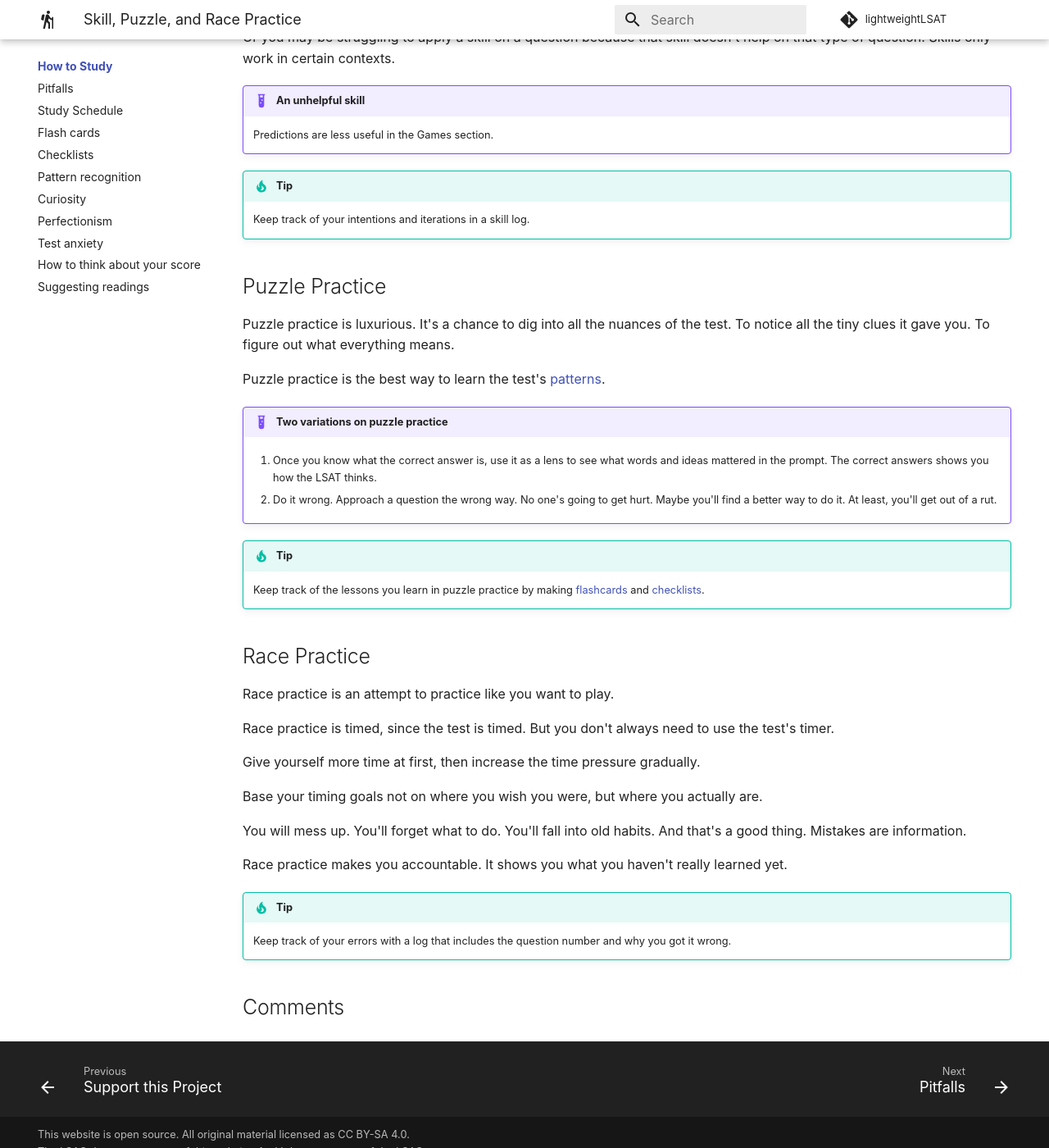
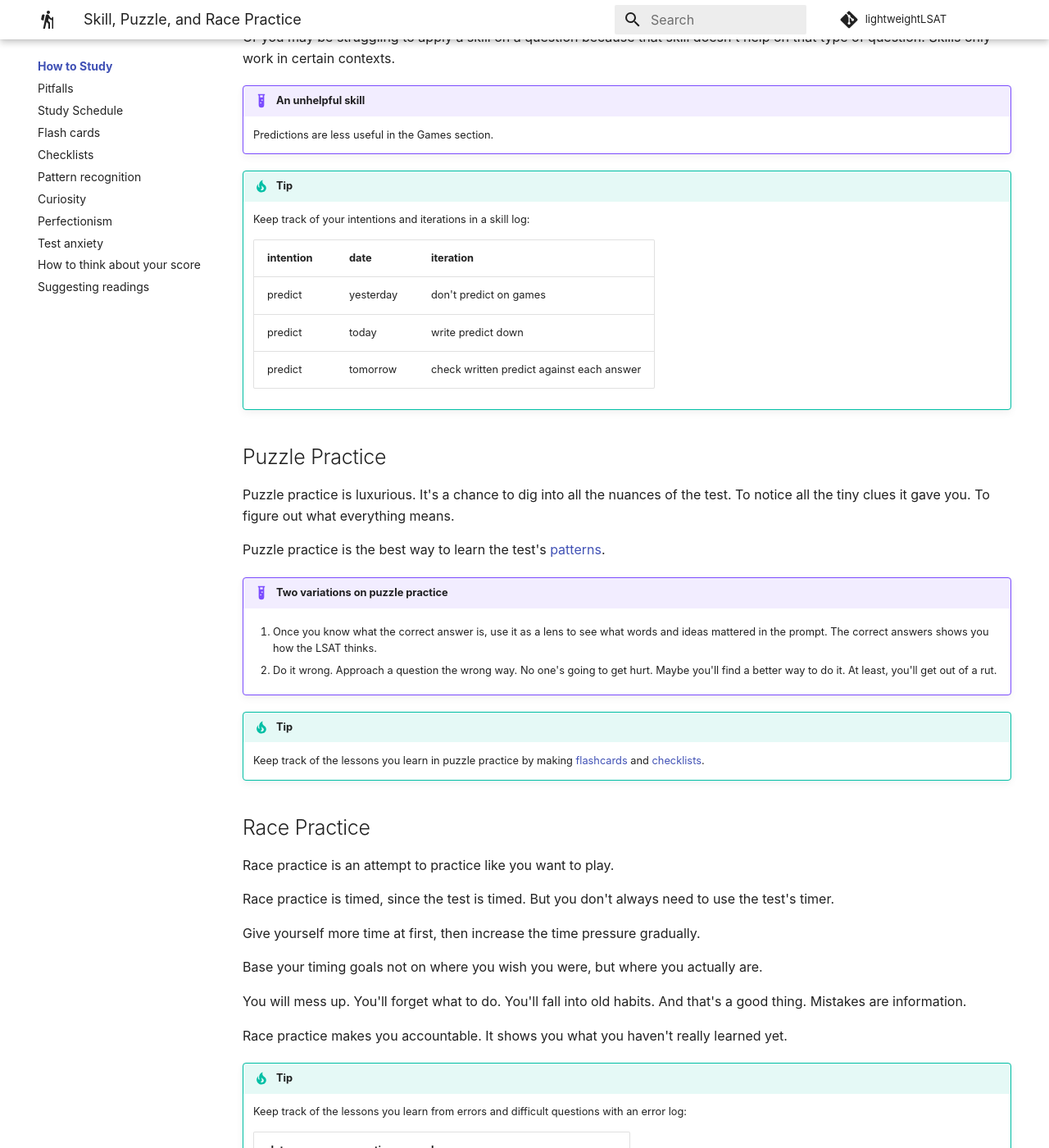
Before and after one commit to gpdowney/lightweightLSAT, an MkDocs documentation site: the page built from docs/how-to-study/index.md, in a window 1280 px wide and 1400 px high, scrolled down 2036 px. Shown: the whole window at 82% size. Built offline with MkDocs 1.6.1 and Material for MkDocs 9.7.7, drawn with Linux system fonts in a browser that asks for light colours; some web fonts are replaced; comment, search, counter and statistics services are not loaded; some of the changed text lies outside the part shown.

Commit message:
add example logs and fix links

```diff
--- a/docs/how-to-study/index.md
+++ b/docs/how-to-study/index.md
@@ -89,7 +89,13 @@ Skills only work in certain contexts.
 
 !!! tip
 
-    Keep track of your intentions and iterations in a skill log.
+    Keep track of your intentions and iterations in a skill log:
+
+    intention | date | iteration
+    -- | -- | --
+    predict | yesterday | don't predict on games
+    predict | today | write predict down
+    predict | tomorrow | check written predict against each answer
 
 ## Puzzle Practice
 
@@ -132,11 +138,15 @@ It shows you what you haven't really learned yet.
 
 !!! tip
 
-    Keep track of your errors with a log that includes the question number and why you got it wrong.
+    Keep track of the lessons you learn from errors and difficult questions with an error log:
 
-[skill-log]: https://docs.google.com/spreadsheets/d/17pfaZKuh-WrdRIKbhcuz17VNSAdzCIfxiiJ3pHvW1SU/edit?usp=sharing
-[error-log]: https://docs.google.com/spreadsheets/d/1VBhXPtwHjHgDDWN45Q-tLcxIShE0buY_qryx5V6ioOQ/edit?usp=sharing
-[patterns]: ../resources/patterns.html
-[flashcards]: ../resources.html#anki
-[checklists]: ../resources.html/checklists.html
+    date | question | lesson
+    -- | -- | --
+    yesterday | PT1 S1 Q1 | read the question first
+    yesterday | PT1 S1 Q2 | learn the Reasoning question families
+    yesterday | PT1 S1 Q3 | same
+
+[patterns]: /how-to-study/patterns/
+[flashcards]: /how-to-study/flash-cards
+[checklists]: /how-to-study/checklists/
 [count-up]: /time/laps/
```
